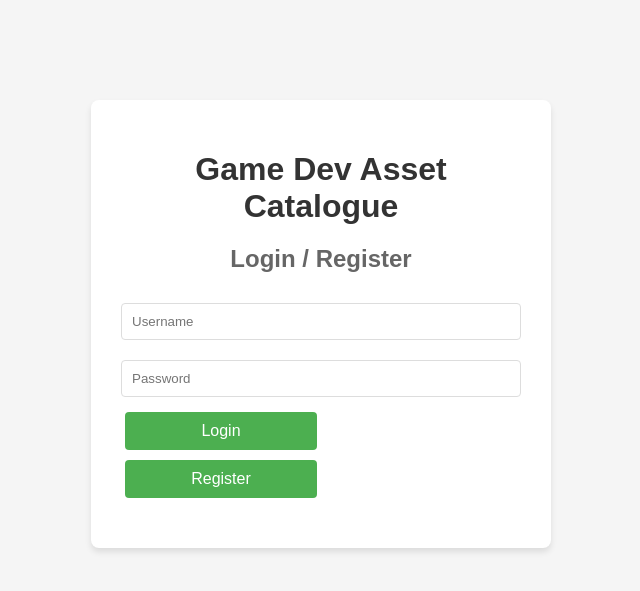
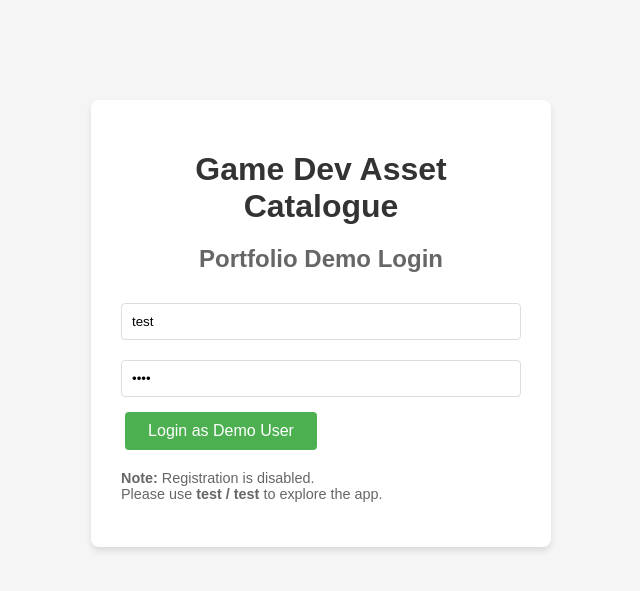
Before and after one commit to DustinOlsen/GameDevAssetCatalogue, a FastAPI app: page / in a window 1280 px wide. Shown: the top 591 px of the page, without its empty margins (319-959 px from the left). Run offline with FastAPI, Linux system fonts and the light colour scheme; some libraries are stand-ins or nearby versions.

Commit message:
feat: Disable registration and update login interface for demo mode

```diff
--- a/app/main.py
+++ b/app/main.py
@@ -187,21 +187,11 @@ async def get_current_user(credentials: HTTPAuthorizationCredentials = Depends(s
 # Auth endpoints
 @app.post("/api/auth/register")
 async def register(user: UserRegister):
-    db = SessionLocal()
-    existing_user = db.query(UserDB).filter(UserDB.username == user.username).first()
-    if existing_user:
-        db.close()
-        raise HTTPException(status_code=400, detail="Username already taken")
-
-    db_user = UserDB(
-        username=user.username,
-        hashed_password=hash_password(user.password)
+    # DEMO MODE: Disable registration
+    raise HTTPException(
+        status_code=403,
+        detail="Registration is disabled for this demo. Please log in with username 'test' and password 'test'."
     )
-    db.add(db_user)
-    db.commit()
-    db.close()
-
-    return {"message": "User created successfully"}
 
 @app.post("/api/auth/login")
 def login(credentials: UserLogin, db: Session = Depends(get_db)):
--- a/templates/index.html
+++ b/templates/index.html
@@ -10,11 +10,21 @@
     <!-- Auth Section -->
     <div id="authSection">
         <h1>Game Dev Asset Catalogue</h1>
-        <h2>Login / Register</h2>
-        <input type="text" id="authUsername" placeholder="Username">
-        <input type="password" id="authPassword" placeholder="Password" onkeypress="handleEnter(event)">
-        <button onclick="login()">Login</button>
-        <button onclick="register()">Register</button>
+        <h2>Portfolio Demo Login</h2>
+
+        <!-- Pre-filled for convenience -->
+        <input type="text" id="authUsername" placeholder="Username" value="test">
+        <input type="password" id="authPassword" placeholder="Password" value="test" onkeypress="handleEnter(event)">
+
+        <button onclick="login()">Login as Demo User</button>
+
+        <!-- Removed Register Button -->
+
+        <p style="margin-top: 15px; color: #666; font-size: 0.9em;">
+            <strong>Note:</strong> Registration is disabled.<br>
+            Please use <strong>test / test</strong> to explore the app.
+        </p>
+
         <p id="authStatus"></p>
     </div>
 
```
